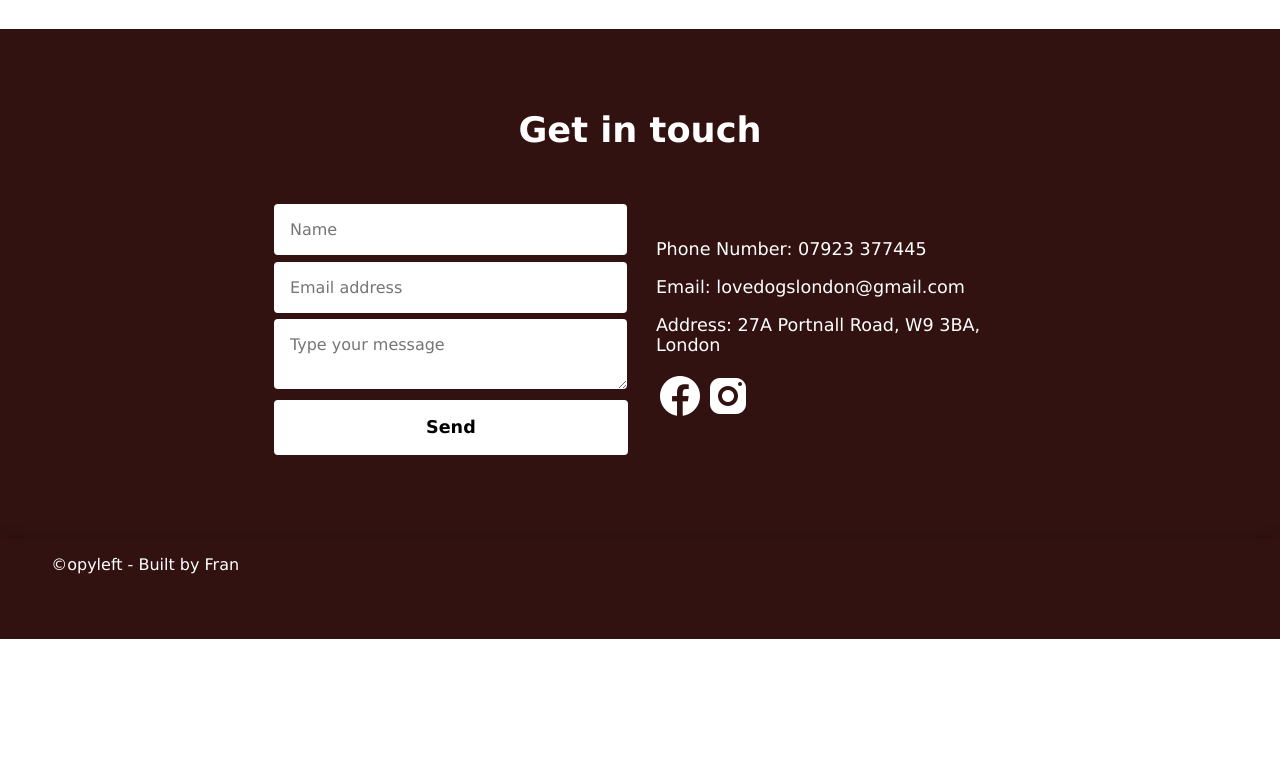
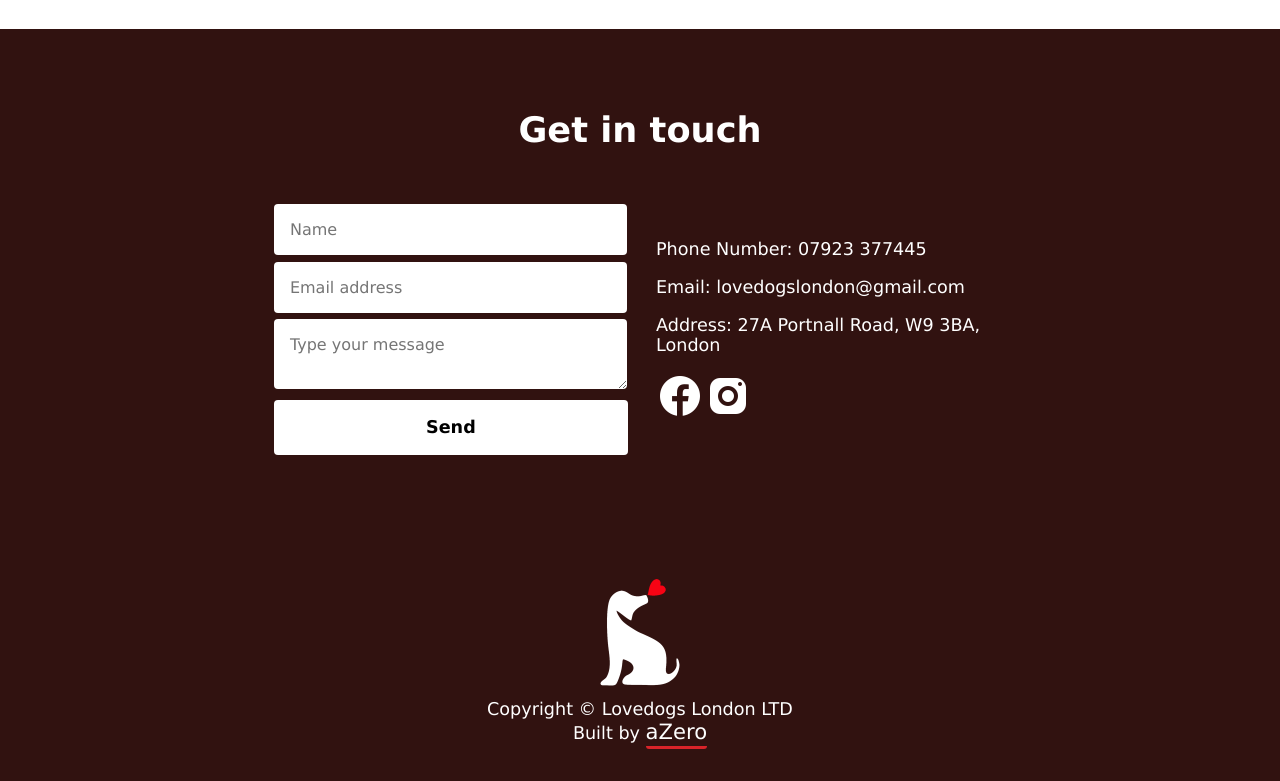
Before and after one commit to azero-dev/lovedogslondon, a Gatsby site: page / in a window 1280 px wide. Shown: the part 2453-3234 px from the top of the page. Before the commit the page ends 3092 px from the top, so only its background shows below. Built offline with nearby package versions, Linux system fonts and the light colour scheme; Gatsby itself is replaced by a stand-in of ours.

Commit message:
footer comp

```diff
--- a/src/components/Button/ButtonElements.js
+++ b/src/components/Button/ButtonElements.js
@@ -2,6 +2,7 @@ import styled from 'styled-components'
 
 export const ButtonWrap = styled.div`
   width: 100%;
+  display: ${props => props.display ? props.display : 'block'} ;
   text-align: ${props => {
     const align = props.align
     if (align === 'left') {
--- a/src/components/Button/index.js
+++ b/src/components/Button/index.js
@@ -6,7 +6,7 @@ import { ButtonWrap, Box } from './ButtonElements'
 const Button = ( props ) => {
   return (
     <>
-      <ButtonWrap align={props.align}>
+      <ButtonWrap align={props.align} display={props.display} >
         {props.link ?
         <Link to={props.to}>
           <Box secondary={props.secondary}>
@@ -31,4 +31,5 @@ export default Button
 // name = text inside button
 // link = normal button or Link -> default: normal button
 // align = align button -> default: 'center'
+// display = outer wrapper display -> default: block
 // secondary = secondary css -> default: primary
--- a/src/components/Footer/FooterElements.js
+++ b/src/components/Footer/FooterElements.js
@@ -1,31 +1,21 @@
 import styled from 'styled-components'
-import { Link } from 'gatsby'
 
 export const FooterArea = styled.footer`
   position: relative;
+  display: flex;
+  flex-flow: column;
+  justify-content: center;
+  align-items: center;
   background: #311210;
   width: 100%;
-  padding: 2vh 0;
-  color: #fff;
-  box-shadow: 0 0 15px 0 rgba(0, 0, 0, 0.2);
-  z-index: 10;
+  padding: 4vh;
+`
 
+export const Logo = styled.div`
+  width: 10vw;
+  height: 10vw;
   @media screen and (max-width: 992px) {
-    /* height: 10vh; */
+    width: 14em;
+    height: auto;
   }
 `
-
-export const FooterDiv = styled.div`
-  padding: 0 4vw;
-
-  @media screen and (max-width: 992px) {
-    font-size: .8em;
-    padding: 0 2vw;
-    line-height: 1.2em;
-  }
-`
-export const FooterLink = styled(Link)`
-  color: white;
-  font-weight: bold;
-  text-decoration: none;
-`
--- a/src/components/Footer/index.js
+++ b/src/components/Footer/index.js
@@ -1,15 +1,38 @@
 import * as React from 'react'
-import { FooterArea, FooterDiv, FooterLink } from './FooterElements'
+import { GatsbyImage } from 'gatsby-plugin-image'
+import { graphql, useStaticQuery } from 'gatsby'
+
+import { FooterArea, Logo } from './FooterElements'
+import Text from '../Text/index'
+import Button from '../Button/index'
 
 
 const Footer = () => {
+  //Query images
+  const footerPic = useStaticQuery(graphql`
+    query GettingFooterPic {
+      allFile(filter: { name: { eq: "logo" } }) {
+          nodes {
+            childImageSharp {
+              gatsbyImageData(placeholder: NONE)
+            }
+          }
+      }
+    }
+  `)
+  const pic = footerPic.allFile.nodes[0].childImageSharp.gatsbyImageData
 
   return (
     <>
       <FooterArea>
-        <FooterDiv>
-          ©opyleft - Built by Fran
-        </FooterDiv>
+        <Logo>
+          <GatsbyImage image={pic} alt="Footer Logo" />
+        </Logo>
+        <div>
+          <Text dark="true">
+            <span>Copyright © Lovedogs London LTD <br/> Built by <Button to='https://github.com/azero-dev' name="aZero" secondary="true" align="left" display="inline" ></Button></span>
+          </Text>
+        </div>
       </FooterArea>
     </>
   )
--- a/src/components/LayoutElemets.js
+++ b/src/components/LayoutElemets.js
@@ -7,6 +7,6 @@ background-color: #311210;
 export const Body = styled.div`
 min-height: 100vh;
 display: grid;
-grid-template-rows: ${props => props.inScroll === false ? "100px 0 auto 100px" : "70px 30px auto 100px"};
+grid-template-rows: ${props => props.inScroll === false ? "100px 0 auto auto" : "70px 30px auto auto"};
 transition: .5s;
 `
```
